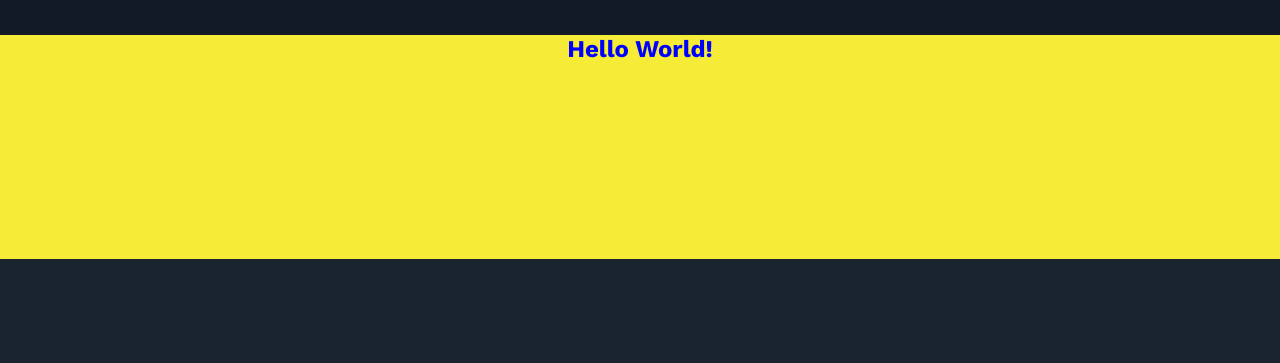
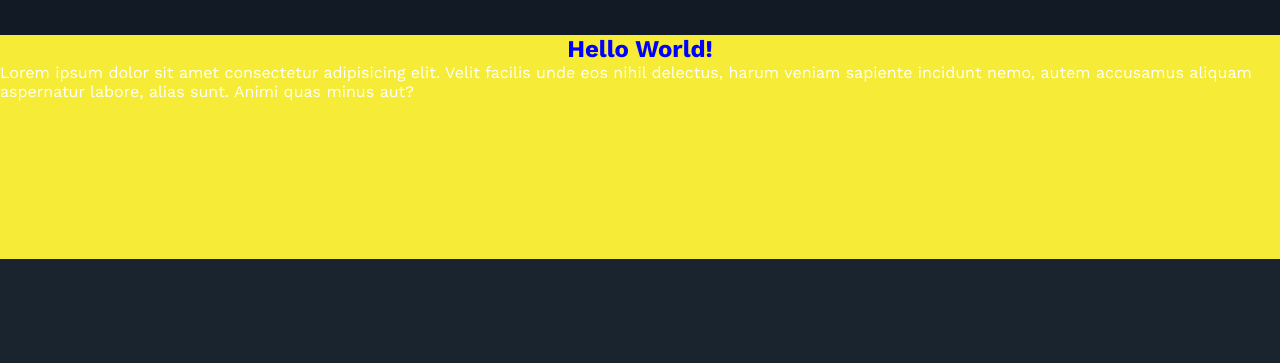
Before and after one commit to lidigor-coder/JS-study, a plain HTML site: page index.html in a window 1280 px wide. Shown: the part 81-444 px from the top of the page. Drawn offline with nearby package versions, Linux system fonts and the light colour scheme.

Commit message:
third commit

```diff
--- a/index.html
+++ b/index.html
@@ -39,7 +39,9 @@
         </header>
         <main class="main">
             <section class="section"><h1 style="text-align: center; color: blue;">Hello World!</h1></section>
-            <section class="section"></section>
+            <section class="section">
+                <p>Lorem ipsum dolor sit amet consectetur adipisicing elit. Velit facilis unde eos nihil delectus, harum veniam sapiente incidunt nemo, autem accusamus aliquam aspernatur labore, alias sunt. Animi quas minus aut?</p>
+            </section>
             <section class="section"></section>
             <section class="section"></section>
             <section class="section"></section>
```
